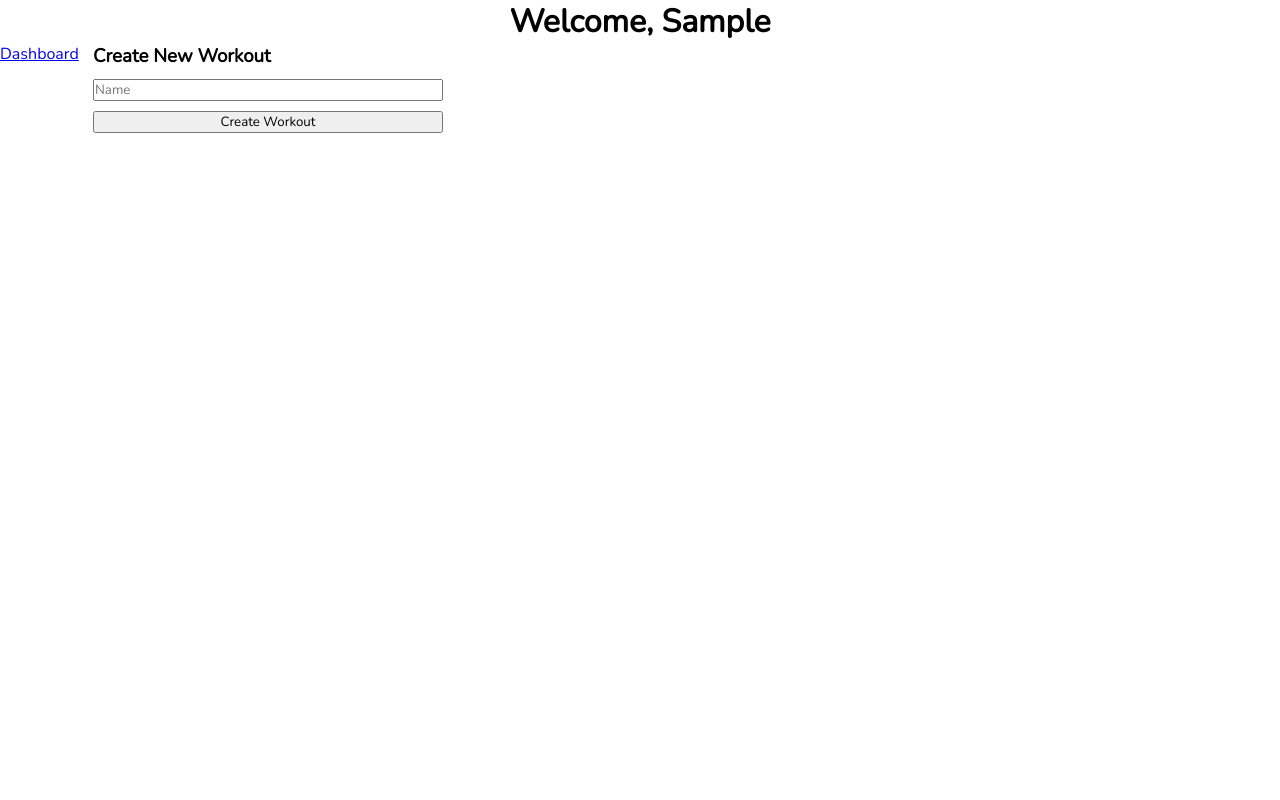
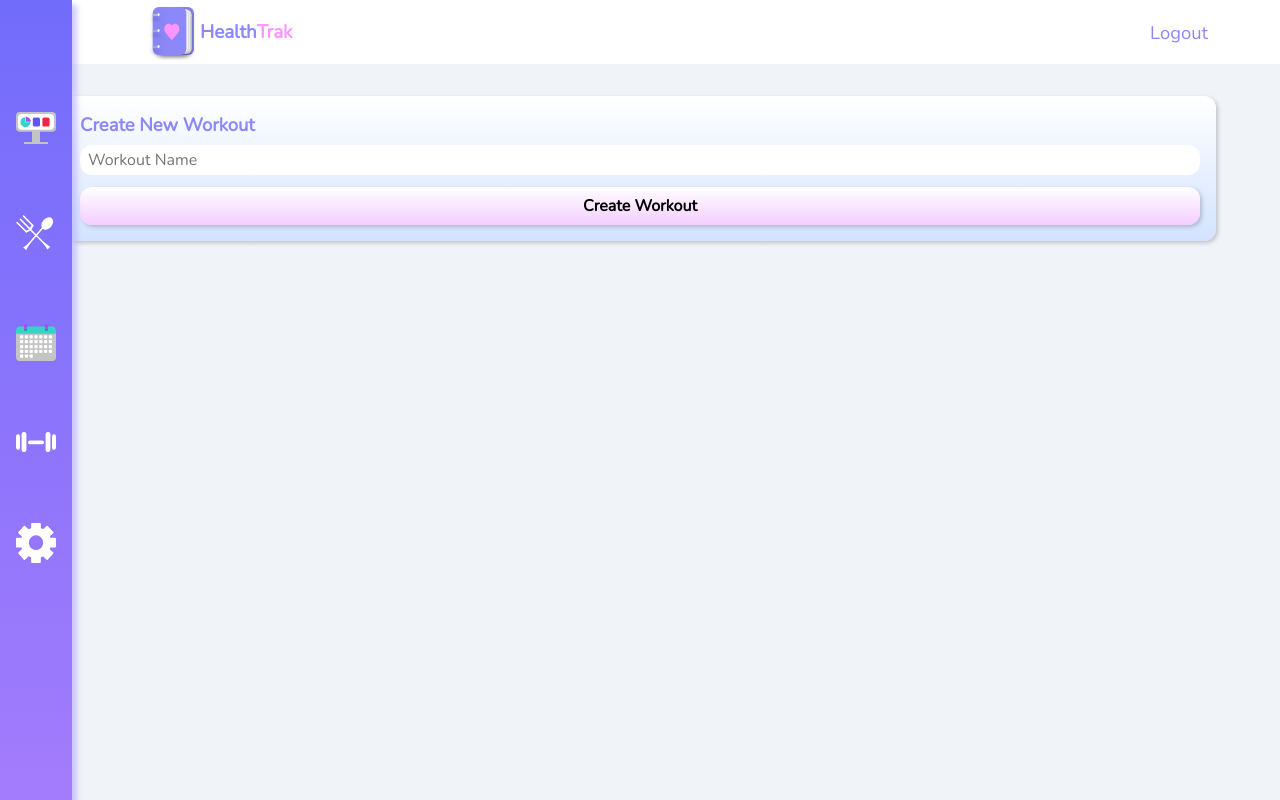
Before and after one commit to connorskorburg/HealthTrak, a Flask app: page /fitness in a window 1280 px wide. Run offline with Flask 2, Linux system fonts and the light colour scheme; the visitor is signed in with stand-in values (Sample User, id 1); data comes from the database, SQL or seed files in the repository; data that the repository does not hold is empty.

Commit message:
adding ui for workout page

```diff
--- a/static/css/calendar.css
+++ b/static/css/calendar.css
@@ -329,6 +329,8 @@ body {
 
 
 /* styling for edit form */
+
+
 #food-update-form {
   padding: 1.5rem;
   width: 350px;
@@ -426,20 +428,6 @@ body {
 
 
 
-
-
-
-
-
-
-
-
-
-
-
-
-
-
 @media screen and (min-width: 300px) and (max-width:1100px) {
   .bottom-nav {
       display: flex;
@@ -476,3 +464,52 @@ body {
 
 
 /* import from dash.css */
+
+
+
+
+
+/* fitness page */
+.workouts .workout form {
+  display: none;
+}
+
+#workout-content{
+  padding: 2rem 5%;
+}
+  #new-workout-form {
+    box-shadow: 2px 2px 4px rgba(0,0,0,0.2);
+    border-radius: 0.75rem;
+    padding: 1rem;
+    background: rgb(255,255,255);
+    background: linear-gradient(180deg, rgba(255,255,255,1) 0%, rgba(211,227,255,1) 100%);
+  }
+
+  #new-workout-form button {
+    font-size: 1rem;
+    width: 100%;
+    border: none;
+    outline: none;
+    border-radius: 0.75rem;
+    margin-top: 0.75rem;
+    padding: 0.5rem 0;
+    font-weight: 600;
+    background: rgb(255, 255, 255);
+    background: linear-gradient(180deg, rgba(255,255,255,1) 0%, rgba(244,206,255,1) 100%);
+    box-shadow: 2px 2px 4px rgba(0, 0, 0, 0.2);
+  }
+
+  #new-workout-form button:hover {
+    transform: scale(1.02);
+    box-shadow: 3px 3px 6px rgba(0,0,0,0.2);
+    cursor: pointer;
+    transition: all 350ms ease-in-out;
+  }
+
+
+
+
+
+
+
+/* fitness page */
--- a/static/css/dash.css
+++ b/static/css/dash.css
@@ -32,7 +32,6 @@ body {
     .top-nav h1 {
         margin-right: 1rem;
         align-self: center;
-        /* padding-top: 1rem; */
         padding-left: 0.25rem;
     }
     .top-nav h1 span:first-child {
--- a/static/css/track.css
+++ b/static/css/track.css
@@ -19,7 +19,7 @@
   background: linear-gradient(180deg, rgba(255,255,255,1) 0%, rgba(211,227,255,1) 100%);
 }
 
-  .search-food input {
+  .search-food input, #new-workout-form input {
     width: 100%;
     outline: none;
     display: inline-block;
@@ -29,12 +29,12 @@
     font-size: 1rem;
     padding: 0.25rem 0.5rem;
   }
-  .search-food input::placeholder {
+  .search-food input::placeholder, #new-workout-form input::placeholder {
     font-size: 1rem;
     background-color: #fff;
   }
 
-  .search-food form label {
+  .search-food form label, #new-workout-form h3 {
     margin-bottom: 0.5rem;
     font-size: 1.15rem;
     font-weight: 600;
--- a/templates/workout.html
+++ b/templates/workout.html
@@ -4,13 +4,36 @@
     <meta charset="UTF-8">
     <meta name="viewport" content="width=device-width, initial-scale=1.0">
     <title>Fitness</title>
-    <link rel="stylesheet" href="{{ url_for('static', filename='/css/style.css') }}">
+    <link href="https://fonts.googleapis.com/css2?family=Nunito&display=swap" rel="stylesheet">
+    <link rel="shortcut icon" href="../static/images/HealthTrak-icon.svg" type="image/x-icon">
+    <link rel="stylesheet" href="{{ url_for('static', filename='/css/calendar.css') }}">
+    <link rel="stylesheet" href="{{ url_for('static', filename='/css/track.css') }}">
 </head>
 <body>
-    <h1>Welcome, {{ user.first_name }}</h1>
-    <a href="/dashboard">Dashboard</a>
-    <form action="/workout/new" method="post">
+
+    <nav class="top-nav">
+
+        <nav class="top-nav-inner">
+
+            <img src="/static/images/HealthTrak-icon.svg" alt="HealthTrak Icon">
+            <h1><span>Health</span><span>Trak</span></h1>
+            <a href="/logout">Logout</a>
+
+        </nav>
+
+    </nav>
+
+
+
+
+
+    <main id="workout-content">
+
+
+        <form id="new-workout-form" action="/workout/new" method="post">
+
             <h3>Create New Workout</h3>
+
             {% with workout_error = get_flashed_messages(category_filter = ["workout_error"]) %}
             {% if workout_error %}
             {% for work_err in workout_error %}
@@ -18,10 +41,18 @@
             {% endfor %}
             {% endif %}
             {% endwith %}
-        <input type="text" name="workout_name" placeholder="Name">
+
+            <input type="text" name="workout_name" placeholder="Workout Name">
+
             <button type="submit">Create Workout</button>
+
+
         </form>
+
+
         <div class="workouts">
+
+
             {% with ex_error = get_flashed_messages(category_filter = ["ex_error"]) %}
             {% if ex_error %}
             {% for ex_err in ex_error %}
@@ -30,49 +61,164 @@
             {% endif %}
             {% endwith %}
             {% for w in workouts %}
+
+
             <div class="workout">
+
                 <h3>{{ w.name }}</h3>
+
                 <a href="/workout/delete/{{ w.id }}">Delete Workout</a>
+
                 <ul>
                     {% for ex in w.exercises %}
                     <li>{{ ex.name }}</li>
                     {% endfor%}
                 </ul>
+
                 <p data-alt-src='{{ w.name }}'>Add Exercise</p>
+
                 <form id='{{ w.name }}' action="/exercise/new" method="post">
+
                     <input type="hidden" name="workout_id" value="{{ w.id }}">
+
                     <input type="text" name="exercise_name" placeholder="Exercise Name">
+
                     <span>Duration</span>
+
                     <input type="number" name="hour" placeholder="Hour">
+
                     <input type="number" name="minutes" placeholder="Minutes">
+
                     <span>Category</span>
+
+
                     <select id="workout_category" name="category">
+
                         <option value="running">Running</option>
+
                         <option value="walking">Walking</option>
+
                         <option value="cycling">Cycling</option>
+
                         <option value="weight_lifting">Weight Lifting</option>
+
                         <option value="other">Other</option>
                     </select>
+
                     <div id="pace-div">
+
                         <span>Miles:</span>
+
                         <input type="number" value="1" name="miles">
+
                     </div>
+
                     <div id="lifting-div">
+
                         <span>Sets:</span>
+
                         <input type="number" value="1" name="sets">
+
                         <span>Reps:</span>
+
                         <input type="number" value="1" name="reps">
+
                     </div>
+
                     <div id="other-div">
+
                         <span>Description:</span>
+
                         <textarea name="desc"></textarea>
+
                     </div>
+
                     <input type="number" name="calories_burned" placeholder="Estimated Calories Burned">
+
                     <button type="submit">Add Exercise</button>
+
                 </form>
+
             </div>
+
             {% endfor %}
+
         </div>
+
+    </main>
+
+
+
+
+
+
+
+    <nav class="side-nav">
+
+        <div class="icons">
+
+            <a href="/dashboard">
+                <img  src="/static/images/dash-icon.svg" alt="Dashboard Icon">
+            </a>
+
+            <a href="/mealtrack">
+                <img src="/static/images/meals-icon.svg" alt="Meal Icon">
+            </a>
+
+            <a href="/calendar">
+                <img src="/static/images/calendar-icon.svg" alt="Calendar Icon">
+            </a>
+
+            <a href="/fitness">
+                <img src="/static/images/workout-icon.svg" alt="Workout Icon">
+            </a>
+
+            <a href="/settings">
+                <img src="/static/images/settings-icon.svg" alt="Gear Icon">
+            </a>
+
+        </div>
+
+    </nav>
+
+
+
+
+
+
+
+
+
+
+
+
+    <nav class="bottom-nav">
+
+        <a  href="/newDash">
+            <img src="/static/images/dash-icon.svg" alt="Dashboard Icon">
+        </a>
+
+
+        <a class="active" href="#">
+            <img src="/static/images/calendar-icon.svg" alt="Calendar Icon">
+        </a>
+
+
+
+        <a href="/mealtrack">
+            <img src="/static/images/meals-icon.svg" alt="Meals Icon">
+        </a>
+
+
+        <a href="/fitness">
+            <img src="/static/images/workout-icon.svg" alt="Workout Icon">
+        </a>
+
+
+    </nav>
+
+
+
     <script src="{{ url_for('static', filename='/js/app.js') }}"></script>
     <script src="{{ url_for('static', filename='/js/workout.js') }}"></script>
 </body>
```
Also changed, not shown: static/js/meal.js (deleted, +0 -18 lines), templates/workoutTemplate.html (added, +77 -0 lines). Lines whose indentation alone changed are shown as unchanged.
